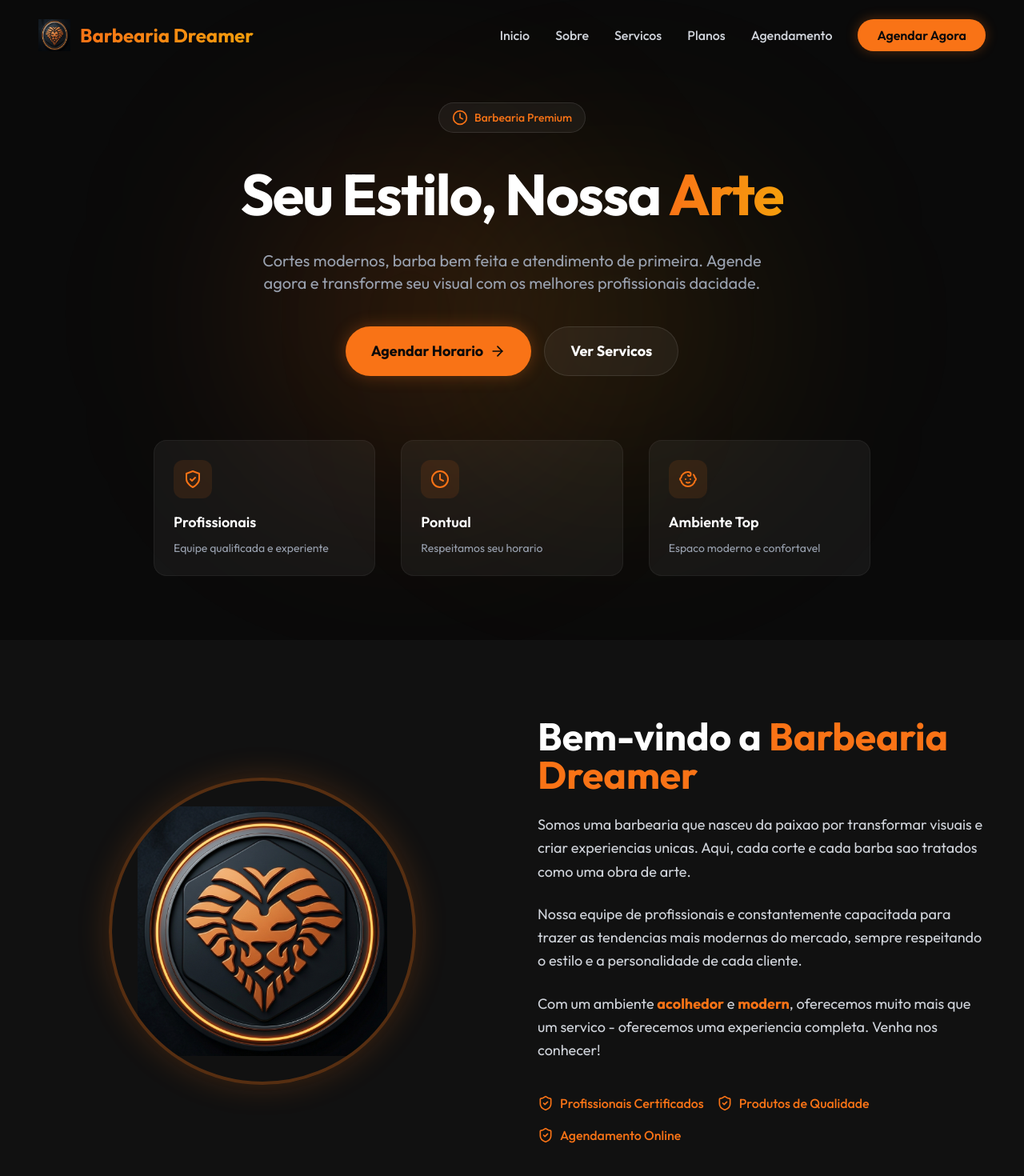
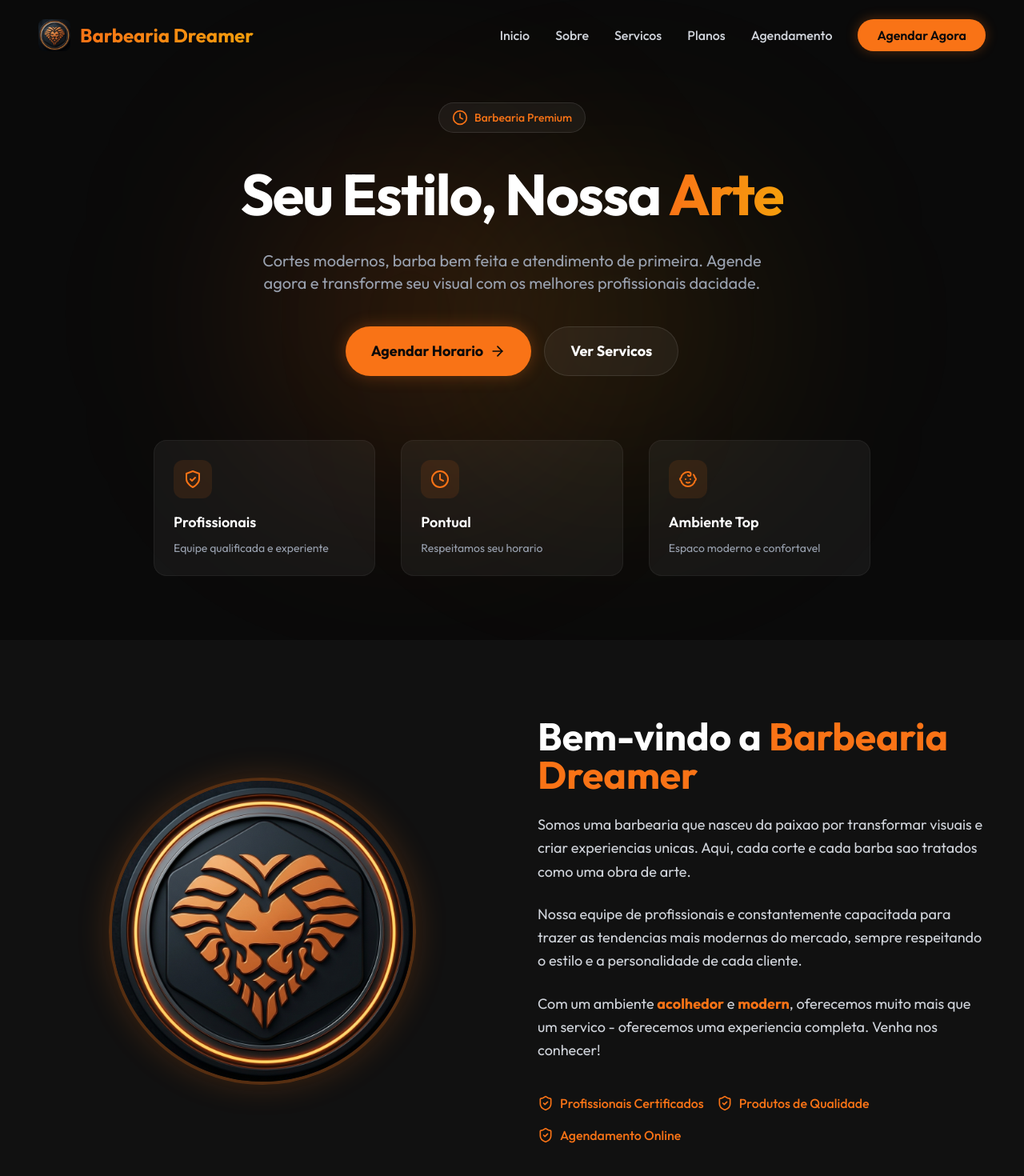
Before and after one commit to phaeltechsuporte2/Barbearia-Dreamer, a Next.js app: page / in a window 1280 px wide. Shown: the top 1470 px of the page at 80% size. Built offline with nearby package versions, Linux system fonts and the light colour scheme; no server answers; the database is empty.

Commit message:
fix: logo fill + google calendar apontando para phael.techsuporte2@gmail.com

```diff
--- a/src/app/admin/page.tsx
+++ b/src/app/admin/page.tsx
@@ -104,7 +104,7 @@ export default function AdminPage() {
       >
         <div className="p-6 border-b border-white/5">
           <Link href="/" className="flex items-center gap-3">
-            <img src="/images/logo.png" alt="Logo" className="w-10 h-10" />
+            <img src="/images/logo.png" alt="Logo" className="w-10 h-10 rounded-lg object-cover" />
             <div>
               <h1 className="text-lg font-bold text-white">Dreamer</h1>
               <p className="text-xs text-gray-500">Painel Admin</p>
--- a/src/components/AboutSection.tsx
+++ b/src/components/AboutSection.tsx
@@ -10,7 +10,7 @@ export default function AboutSection() {
               <img
                 src="/images/logo.png"
                 alt="Barbearia Dreamer"
-                className="w-full h-full object-cover p-8"
+                className="w-full h-full object-cover"
               />
             </div>
           </div>
--- a/src/components/Footer.tsx
+++ b/src/components/Footer.tsx
@@ -10,7 +10,7 @@ export default function Footer() {
               <img
                 src="/images/logo.png"
                 alt="Barbearia Dreamer"
-                className="w-10 h-10 group-hover:scale-110 transition-transform"
+                className="w-10 h-10 rounded-lg object-cover group-hover:scale-110 transition-transform"
               />
               <span className="text-2xl font-bold bg-clip-text text-transparent bg-gradient-to-r from-brand-orange to-brand-gold">
                 Barbearia Dreamer
--- a/src/components/Header.tsx
+++ b/src/components/Header.tsx
@@ -26,7 +26,7 @@ export default function Header() {
           <img
             src="/images/logo.png"
             alt="Barbearia Dreamer"
-            className="w-10 h-10 transition-transform group-hover:scale-110"
+            className="w-10 h-10 rounded-lg object-cover transition-transform group-hover:scale-110"
           />
           <span className="text-xl md:text-2xl font-bold bg-clip-text text-transparent bg-gradient-to-r from-brand-orange to-brand-gold">
             Barbearia Dreamer
```
